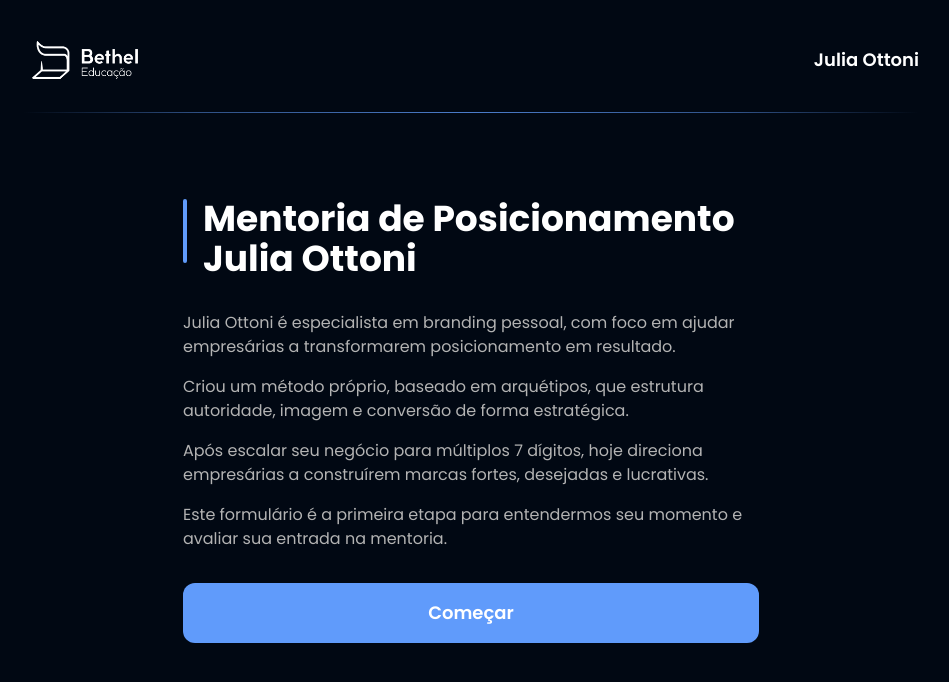
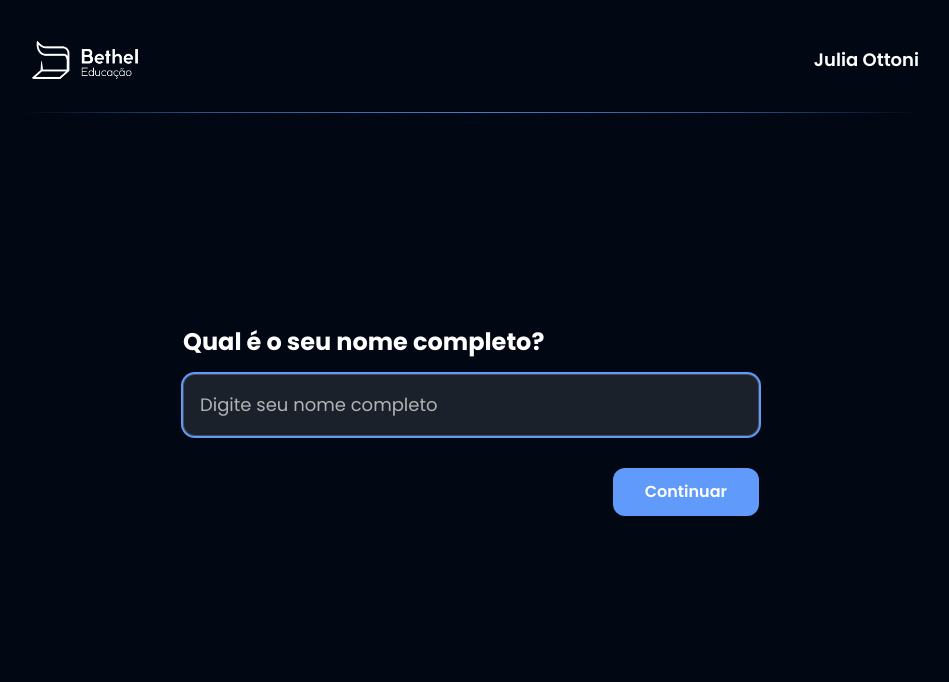
Before and after one commit to tomasbalestrin-brius/mentoria-flow, a React (Vite) app: page /conteudos-julia in a window 1280 px wide. Shown: the top 682 px of the page, without its empty margins (169-1118 px from the left). Built offline with nearby package versions, Linux system fonts and the light colour scheme; the HTML template or start-up script is replaced by a standard one.

Commit message:
Preceding changes

```diff
--- a/src/pages/ConteudosJulia.tsx
+++ b/src/pages/ConteudosJulia.tsx
@@ -4,7 +4,7 @@ import { useFormPersistence, FormData } from '@/hooks/useFormPersistence';
 import { toast } from 'sonner';
 
 const ConteudosJulia = () => {
-  const [step, setStep] = useState(0);
+  const [step, setStep] = useState(1);
   const [formData, setFormData] = useState<FormData>({
     nome: '',
     telefone: '',
```
